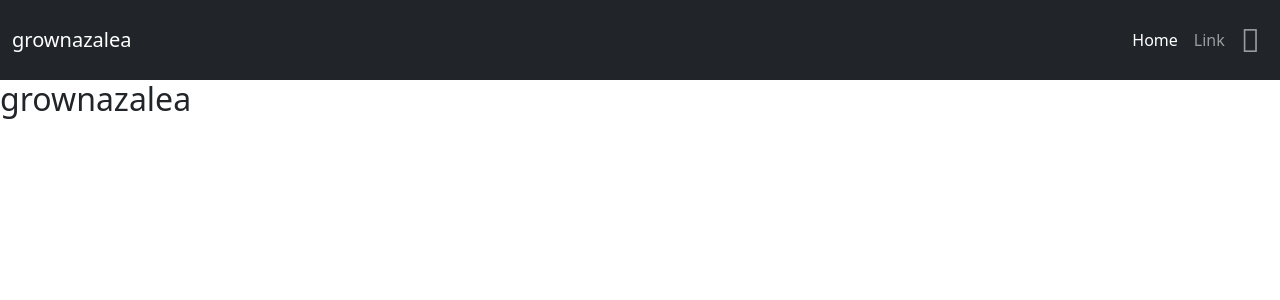
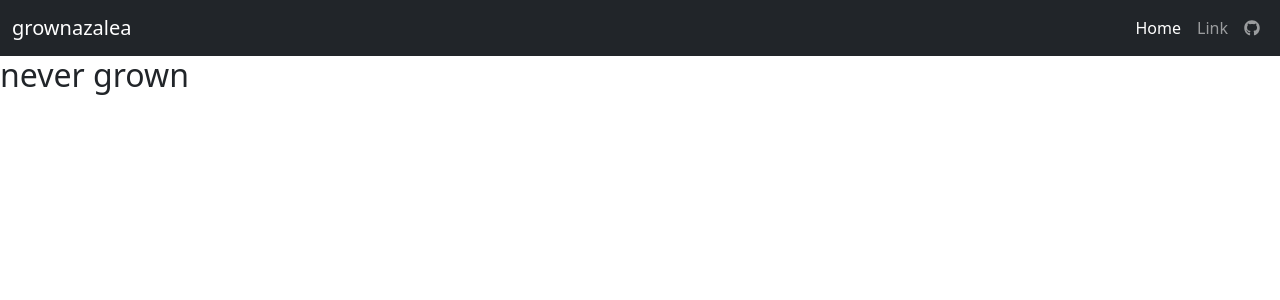
Before and after one commit to babyazalea/grownazalea, a Next.js app: page / in a window 1280 px wide. Shown: the top 300 px of the page. Built offline with nearby package versions, Linux system fonts and the light colour scheme.

Commit message:
right way to using fontawesome icons

```diff
--- a/package.json
+++ b/package.json
@@ -8,7 +8,11 @@
     "lint": "next lint"
   },
   "dependencies": {
-    "@fortawesome/fontawesome-free": "^5.15.4",
+    "@fortawesome/fontawesome-svg-core": "^1.3.0-beta3",
+    "@fortawesome/free-brands-svg-icons": "^5.15.4",
+    "@fortawesome/free-regular-svg-icons": "^6.0.0-beta3",
+    "@fortawesome/free-solid-svg-icons": "^6.0.0-beta3",
+    "@fortawesome/react-fontawesome": "^0.1.16",
     "@popperjs/core": "^2.11.2",
     "bootstrap": "^5.1.3",
     "next": "12.0.8",
--- a/pages/_app.js
+++ b/pages/_app.js
@@ -2,7 +2,9 @@
 
 import "../styles/globals.css";
 import "bootstrap/dist/css/bootstrap.css";
-import "@fortawesome/fontawesome-free/css/fontawesome.css";
+import { config } from "@fortawesome/fontawesome-svg-core";
+import "@fortawesome/fontawesome-svg-core/styles.css";
+config.autoAddCss = false;
 
 function MyApp({ Component, pageProps }) {
   useEffect(() => {
--- a/pages/index.js
+++ b/pages/index.js
@@ -1,4 +1,7 @@
 import Head from "next/head";
+
+import { FontAwesomeIcon } from "@fortawesome/react-fontawesome";
+import { faGithub } from "@fortawesome/free-brands-svg-icons";
 
 export default function Home() {
   return (
@@ -26,7 +29,7 @@
               <a className="navbar-brand me-auto" href="#">
                 grownazalea
               </a>
-              <ul className="navbar-nav mb-2 mb-lg-0 align-items-center justify-content-end">
+              <ul className="navbar-nav mb-2 mb-lg-0 justify-content-end">
                 <li className="nav-item">
                   <a className="nav-link active" aria-current="page" href="#">
                     Home
@@ -38,8 +41,8 @@
                   </a>
                 </li>
                 <li className="nav-item">
-                  <a className="nav-link fs-2">
-                    <i className="fab fa-github"></i>
+                  <a className="nav-link" style={{ cursor: "pointer" }}>
+                    <FontAwesomeIcon icon={faGithub} />
                   </a>
                 </li>
               </ul>
@@ -48,7 +51,7 @@
         </nav>
       </header>
       <main>
-        <h2>grownazalea</h2>
+        <h2>never grown</h2>
       </main>
     </div>
   );
```
Also changed, not shown: 2 other files (tests, documents, lock files or other folders).
